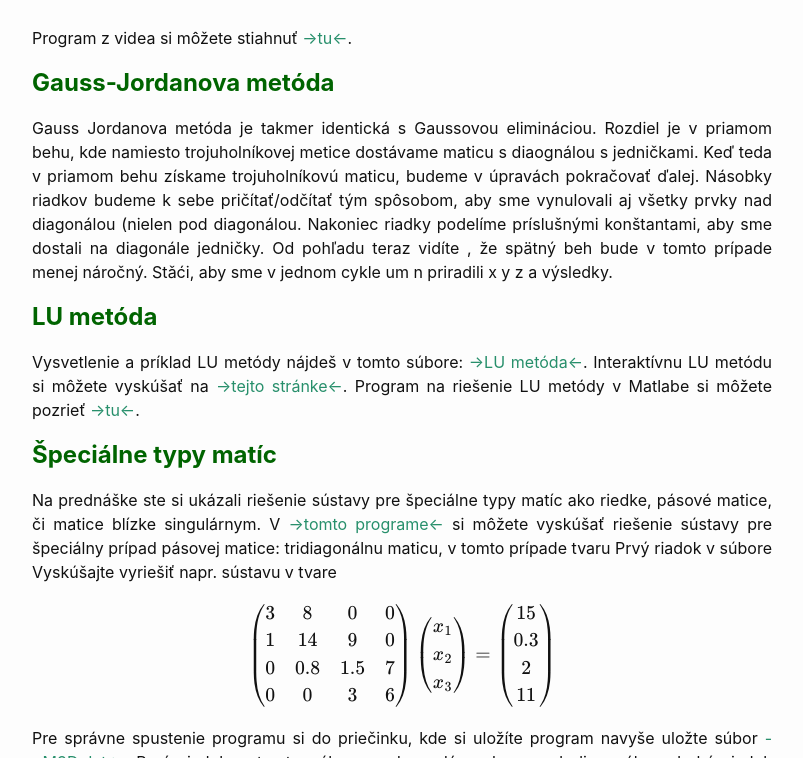
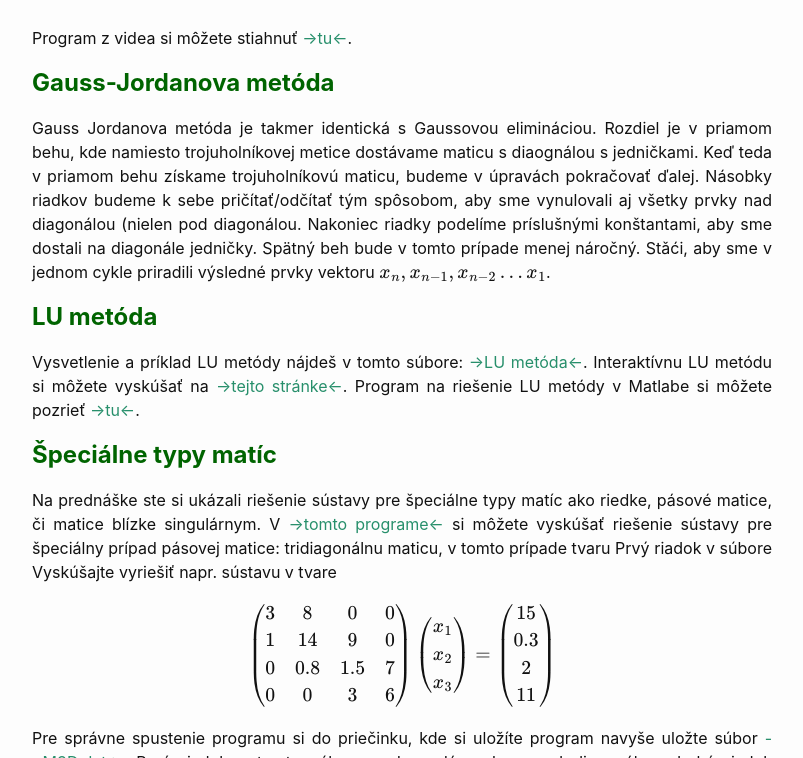
Before and after one commit to maslarova/maslarova.github.io, a Jekyll site: the page built from _posts/2021-03-04-cvicenie3.md, in a window 1280 px wide and 900 px high, scrolled down 2569 px, cut to the strip 142-900 px from the top of the window. Shown: the whole strip, without its empty margins (238-1041 px from the left). Built offline with Jekyll 4.4.1, drawn with Linux system fonts in a browser that asks for light colours.

Commit message:
2021-03-04-cvicenie3.md

```diff
--- a/_posts/2021-03-04-cvicenie3.md
+++ b/_posts/2021-03-04-cvicenie3.md
@@ -147,7 +147,7 @@ Program z videa si môžete stiahnuť [->tu<-](http://maslarova.github.io/cvicen
 
 <span style="color:DarkGreen"> <font size="+2"><b>Gauss-Jordanova metóda</b></font></span><br>
 
-Gauss Jordanova metóda je takmer identická s Gaussovou elimináciou. Rozdiel je v priamom behu, kde namiesto trojuholníkovej metice dostávame maticu s diaognálou s jedničkami. Keď teda v priamom behu získame trojuholníkovú maticu, budeme v úpravách pokračovať ďalej. Násobky riadkov budeme k sebe pričítať/odčítať tým spôsobom, aby sme vynulovali aj všetky prvky nad diagonálou (nielen pod diagonálou. Nakoniec riadky podelíme príslušnými konštantami, aby sme dostali na diagonále jedničky. Od pohľadu teraz vidíte , že spätný beh bude v tomto prípade menej náročný. Stǎći, aby sme v jednom cykle um n priradili x y z a výsledky.
+Gauss Jordanova metóda je takmer identická s Gaussovou elimináciou. Rozdiel je v priamom behu, kde namiesto trojuholníkovej metice dostávame maticu s diaognálou s jedničkami. Keď teda v priamom behu získame trojuholníkovú maticu, budeme v úpravách pokračovať ďalej. Násobky riadkov budeme k sebe pričítať/odčítať tým spôsobom, aby sme vynulovali aj všetky prvky nad diagonálou (nielen pod diagonálou. Nakoniec riadky podelíme príslušnými konštantami, aby sme dostali na diagonále jedničky. Spätný beh bude v tomto prípade menej náročný. Stǎći, aby sme v jednom cykle priradili výsledné prvky vektoru $x_n,x_{n-1},x_{n-2}...x_{1}$.
 
 <span style="color:DarkGreen"> <font size="+2"><b>LU metóda</b></font></span><br>
 
```
